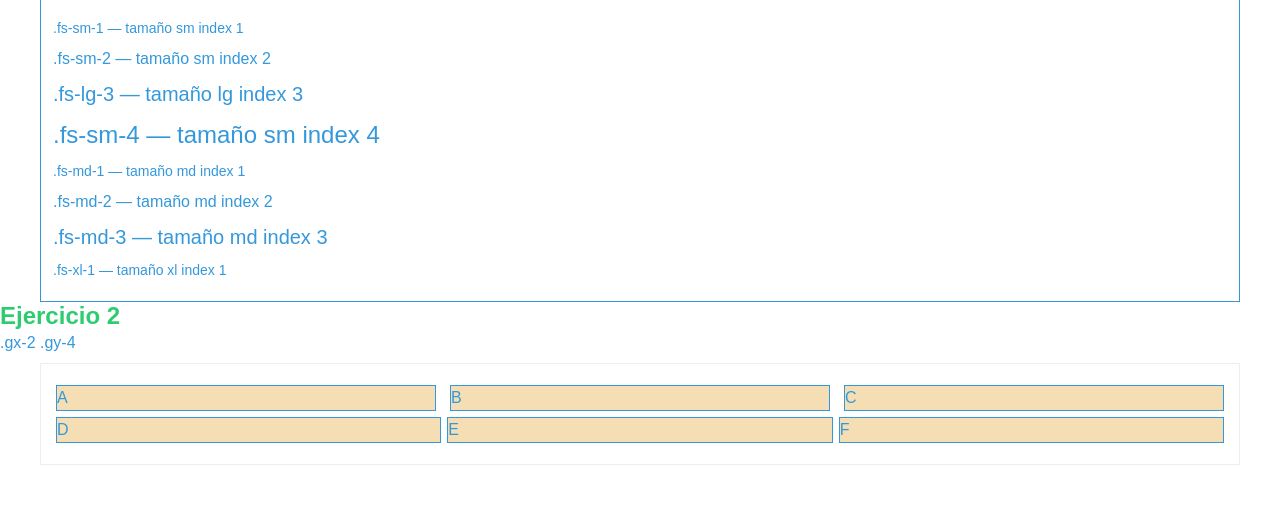
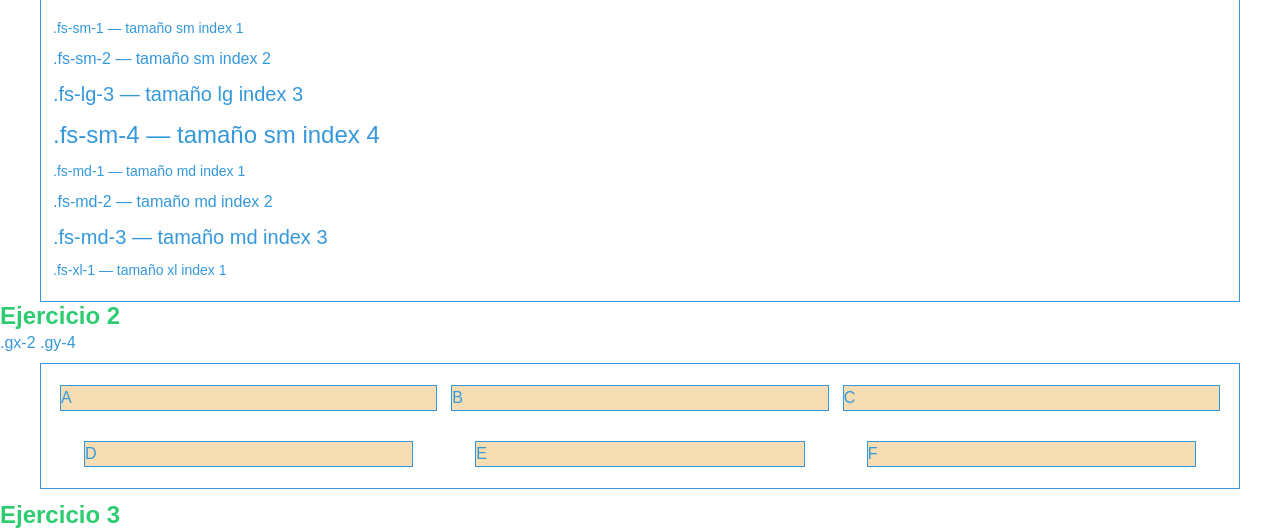
Before and after one commit to OlgaGarciaQuintana/sass, a website: page index.html in a window 1280 px wide. Shown: the part 543-1073 px from the top of the page. Before the commit the page ends 1020 px from the top, so only its background shows below. Drawn offline with Linux system fonts and the light colour scheme.

Commit message:
ahora si

```diff
--- a/index.html
+++ b/index.html
@@ -101,9 +101,10 @@
     </div>
 
     <h2>Ejercicio 2</h2>
-    <p style="margin: 0 0 8px 0">.gx-2 .gy-4 </p>
-    <div class="container gx-2 gy-4" style="border: 1px solid #eee; padding: 12px; margin-bottom: 12px">
-        <div class="row debug-border" style="gap: var(--gutter-x, 8px); margin-bottom: var(--gutter-y, 8px)">
+
+    <p style="margin: 0 0 8px 0">.gx-2 .gy-4</p>
+    <div class="container gx-2 gy-4" style="border: 1px solid; padding: 12px; margin-bottom: 12px">
+        <div class="row debug-border gx-2 gy-4">
             <div class="col">
                 <div class="item">A</div>
             </div>
@@ -114,7 +115,7 @@
                 <div class="item">C</div>
             </div>
         </div>
-        <div class="row debug-border" style="margin-top: var(--gutter-y, 8px)">
+        <div class="row debug-border gx-4 gy-3">
             <div class="col">
                 <div class="item">D</div>
             </div>
@@ -126,6 +127,8 @@
             </div>
         </div>
     </div>
+
+    <h2>Ejercicio 3</h2>
 </body>
 
 </html>
```
